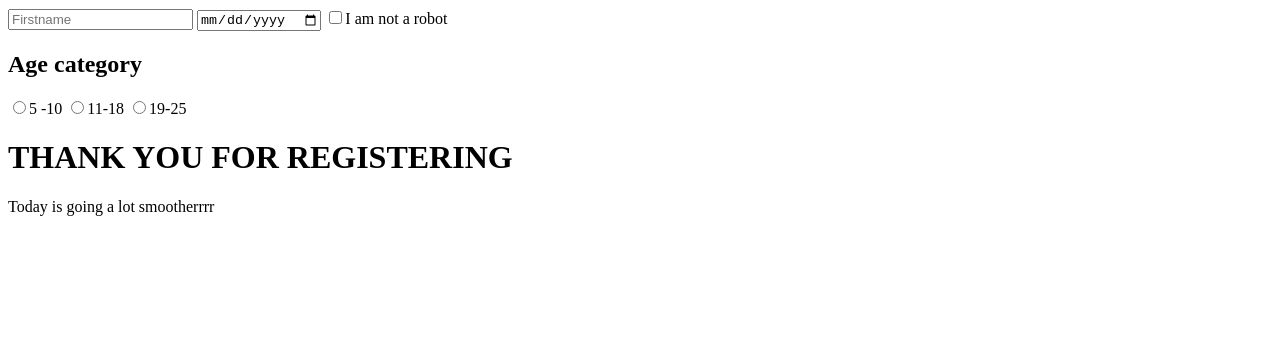
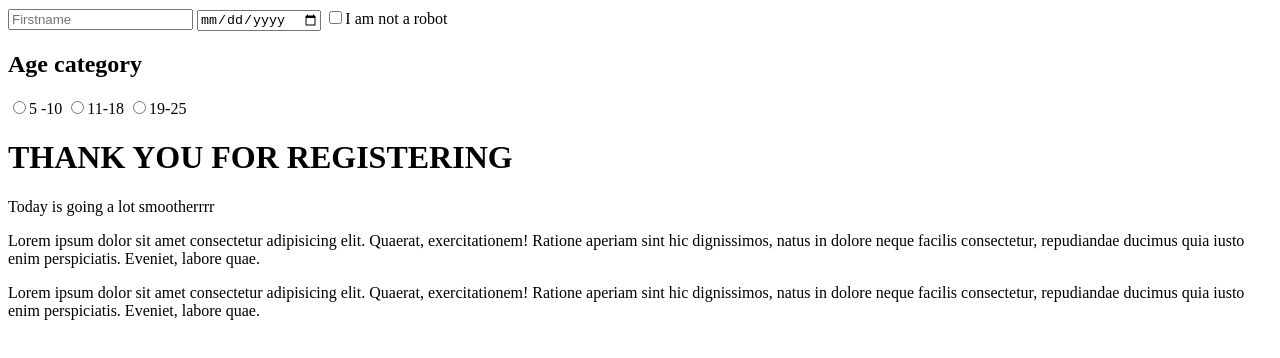
Before and after one commit to Rhema7776/Fathia, a plain HTML site: page classwork.html in a window 1280 px wide. Drawn offline with Linux system fonts and the light colour scheme.

Commit message:
added lorem in two p tags

```diff
--- a/classwork.html
+++ b/classwork.html
@@ -1,12 +1,12 @@
 <!DOCTYPE html>
 <html lang="en">
-<head>
-    <meta charset="UTF-8">
-    <meta http-equiv="X-UA-Compatible" content="IE=edge">
-    <meta name="viewport" content="width=device-width, initial-scale=1.0">
+  <head>
+    <meta charset="UTF-8" />
+    <meta http-equiv="X-UA-Compatible" content="IE=edge" />
+    <meta name="viewport" content="width=device-width, initial-scale=1.0" />
     <title>Document</title>
-</head>
-<body>
+  </head>
+  <body>
     <input type="text" placeholder="Firstname" />
     <input type="date" placeholder="Surname" name="" id="" />
     <input type="checkbox" name="" id="" />I am not a robot
@@ -20,5 +20,17 @@
     <h1>THANK YOU FOR REGISTERING</h1>
 
     <p>Today is going a lot smootherrrr</p>
-</body>
+    <p>
+      Lorem ipsum dolor sit amet consectetur adipisicing elit. Quaerat,
+      exercitationem! Ratione aperiam sint hic dignissimos, natus in dolore
+      neque facilis consectetur, repudiandae ducimus quia iusto enim
+      perspiciatis. Eveniet, labore quae.
+    </p>
+    <p>
+        Lorem ipsum dolor sit amet consectetur adipisicing elit. Quaerat,
+        exercitationem! Ratione aperiam sint hic dignissimos, natus in dolore
+        neque facilis consectetur, repudiandae ducimus quia iusto enim
+        perspiciatis. Eveniet, labore quae.
+    </p>
+  </body>
 </html>
```
